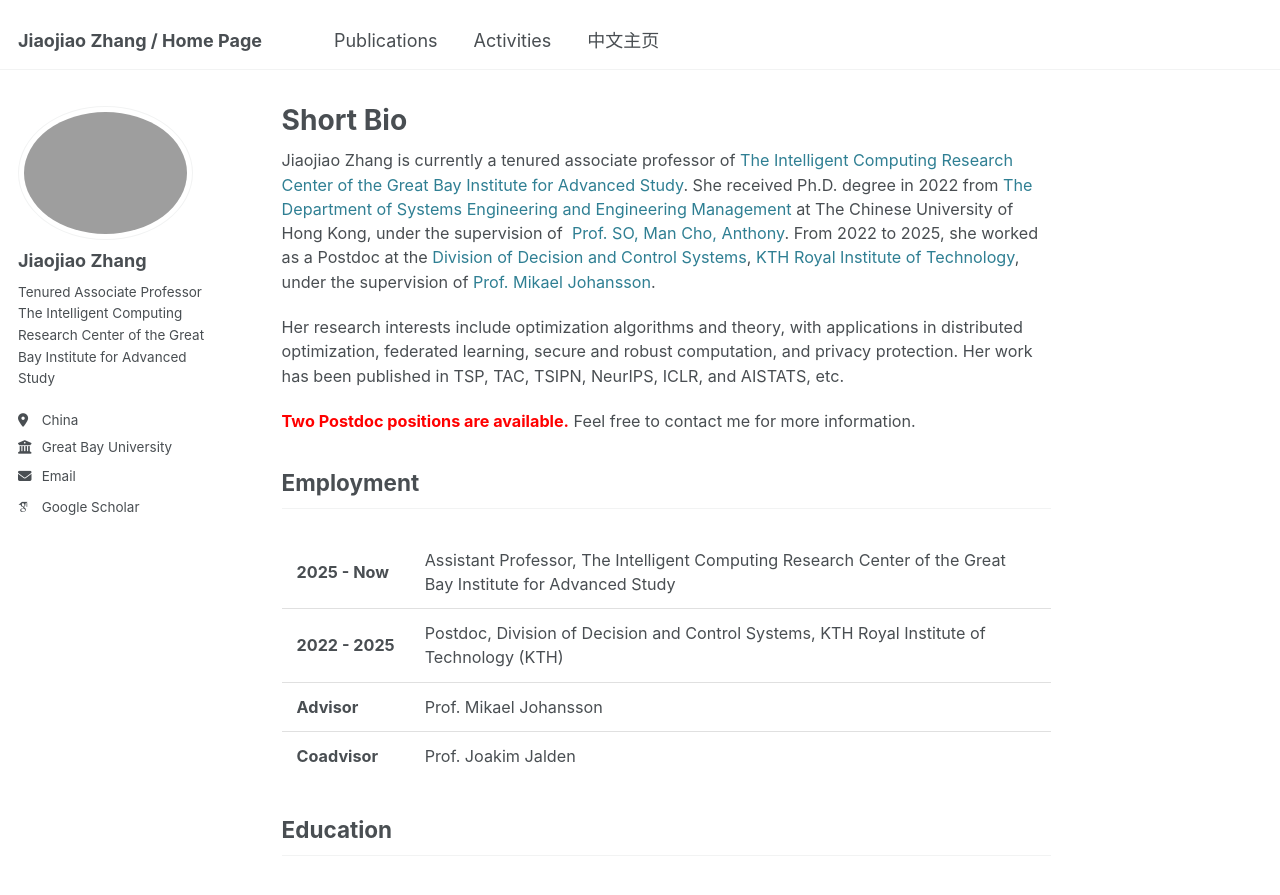
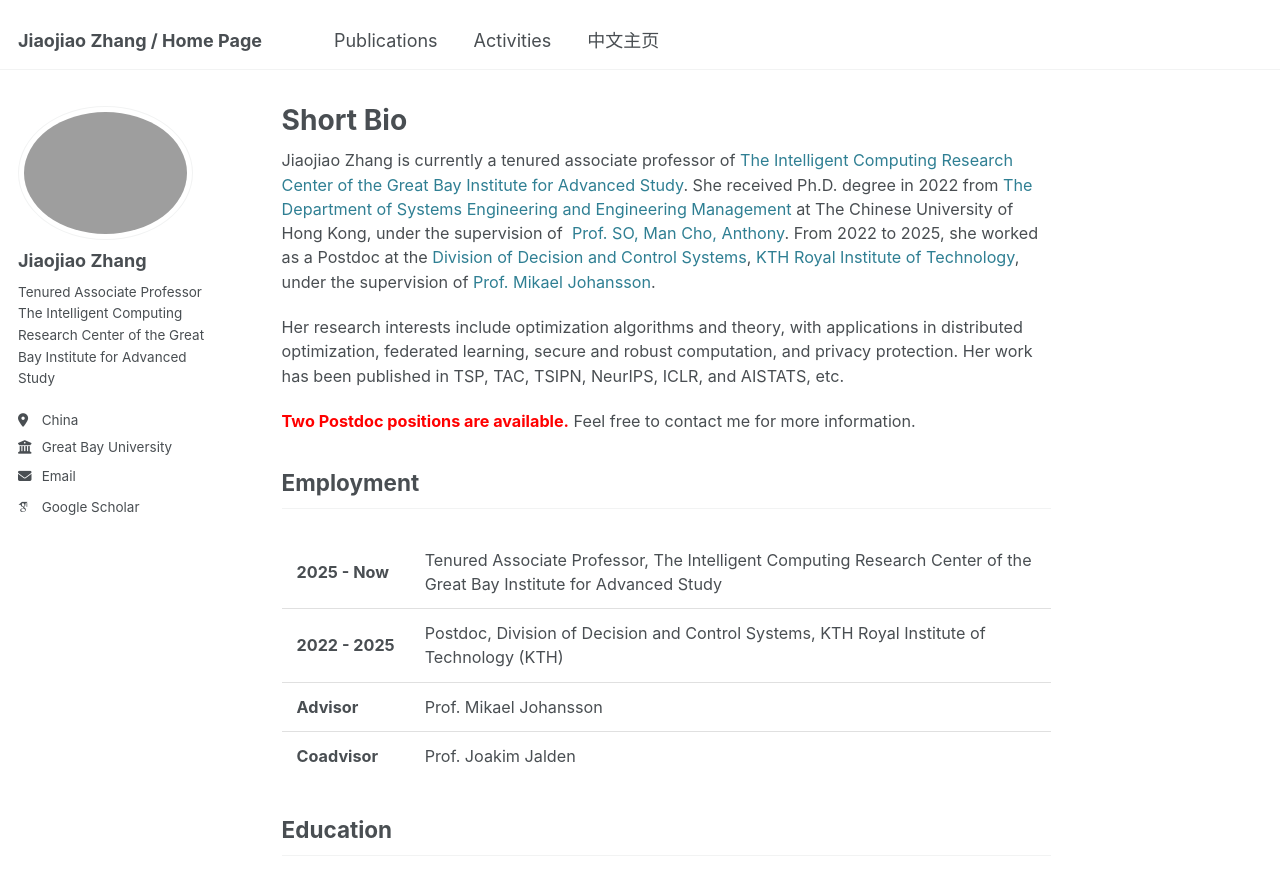
Before and after one commit to JiaojiaoZhang-jjz/JiaojiaoZhang-jjz.github.io, a Jekyll site: the page built from _pages/about.md, in a window 1280 px wide and 900 px high. Shown: the top 895 px of the window. Built offline with Jekyll 4.4.1, drawn with Linux system fonts in a browser that asks for light colours; some web fonts are replaced.

Commit message:
Update about.md

```diff
--- a/_pages/about.md
+++ b/_pages/about.md
@@ -17,7 +17,7 @@ Her research interests include optimization algorithms and theory, with applicat
   <tbody>
     <tr>
       <td><strong>2025 - Now</strong></td>
-      <td>Assistant Professor, The Intelligent Computing Research Center of the Great Bay Institute for Advanced Study</td>
+      <td>Tenured Associate Professor, The Intelligent Computing Research Center of the Great Bay Institute for Advanced Study</td>
     </tr>
     <tr>
       <td><strong>2022 - 2025</strong></td>
```
